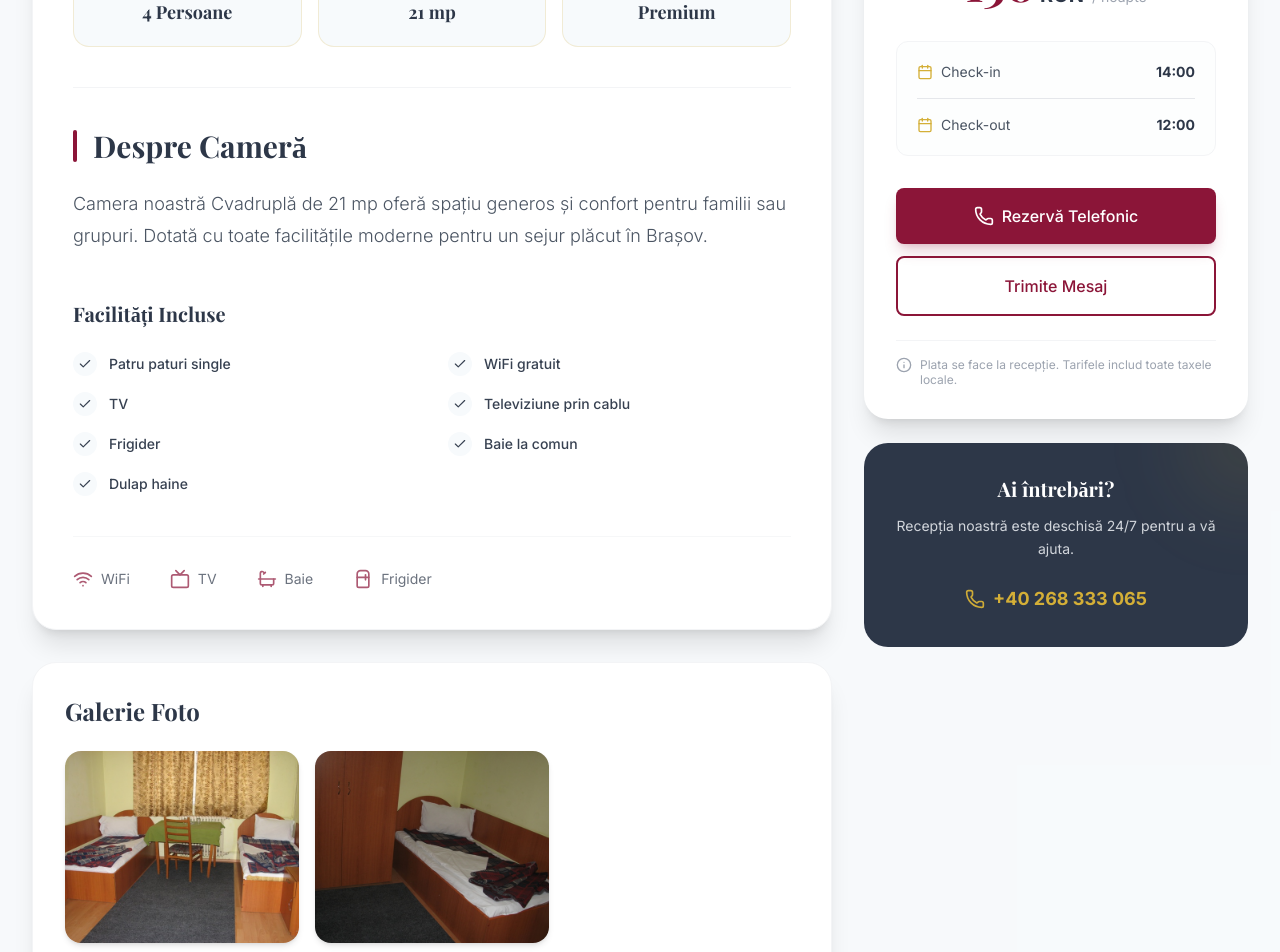
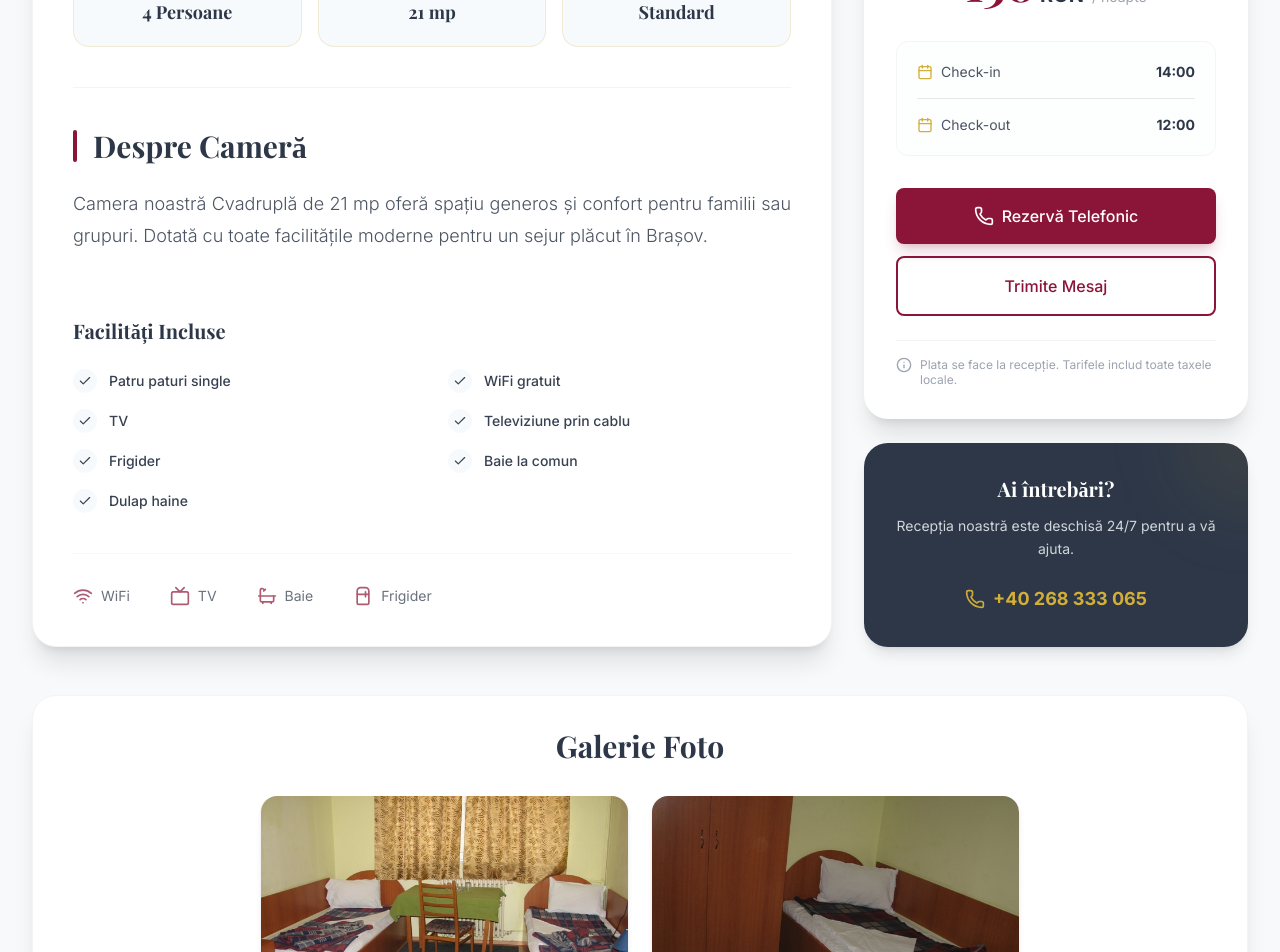
Before and after one commit to alexandrubucurdev/hote-traian-2025, a Next.js app: page /camere/camera-cvadrupla in a window 1280 px wide. Shown: the part 760-1712 px from the top of the page. Built offline with nearby package versions, Linux system fonts and the light colour scheme; a web font is replaced by a local one.

Commit message:
camere aranjare pagina

```diff
--- a/components/hotel/HeroSection.tsx
+++ b/components/hotel/HeroSection.tsx
@@ -12,7 +12,7 @@ export default function HeroSection() {
                     <div
                          className="w-full h-full bg-cover bg-top md:bg-center md:bg-fixed"
                          style={{
-                              backgroundImage: `linear-gradient(rgba(45, 55, 72, 0.4), rgba(139, 21, 56, 0.3)), url('../images/bv.webp')`,
+                              backgroundImage: `linear-gradient(rgba(45, 55, 72, 0.4), rgba(139, 21, 56, 0.3)), url('/images/bv.webp')`,
                          }}
                     />
                </div>
--- a/components/rooms/RoomDetailsClient.tsx
+++ b/components/rooms/RoomDetailsClient.tsx
@@ -19,7 +19,7 @@ import {
      Info,
 } from "lucide-react";
 import Button from "@/components/ui/Button";
-import LightboxCarousel from "@/components/ui/LightboxCarousel"; // Verifică calea dacă e in ui sau components
+import LightboxCarousel from "@/components/ui/LightboxCarousel";
 import { Room } from "@/lib/data/rooms";
 
 interface RoomDetailsClientProps {
@@ -30,10 +30,14 @@ export default function RoomDetailsClient({ room }: RoomDetailsClientProps) {
      const [isLightboxOpen, setIsLightboxOpen] = useState(false);
      const [currentImageIndex, setCurrentImageIndex] = useState(0);
 
+     // Pregătim toate imaginile pentru lightbox
      const lightboxImages = room.images.map((img) => ({
           src: img,
           alt: room.name,
      }));
+
+     // Selectăm doar primele 3 imagini pentru afișarea în pagină (fără hero)
+     const previewImages = room.images.slice(1, 4);
 
      const openLightbox = (index: number) => {
           setCurrentImageIndex(index);
@@ -42,13 +46,12 @@ export default function RoomDetailsClient({ room }: RoomDetailsClientProps) {
 
      return (
           <>
-               <div className="min-h-screen bg-traian-cream/50 font-sans text-traian-charcoal">
-                    {/* --- HERO SECTION --- */}
+               <div className="min-h-screen bg-traian-cream/50 font-sans text-traian-charcoal pb-20">
+                    {/* --- 1. HERO SECTION --- */}
                     <div
                          className="relative h-[70vh] min-h-[500px] w-full cursor-pointer group overflow-hidden"
                          onClick={() => openLightbox(0)}
                     >
-                         {/* Imaginea de fundal cu efect de zoom lent */}
                          <Image
                               src={room.images[0]}
                               alt={room.name}
@@ -56,8 +59,6 @@ export default function RoomDetailsClient({ room }: RoomDetailsClientProps) {
                               priority
                               className="object-cover transition-transform duration-[2000ms] group-hover:scale-105"
                          />
-
-                         {/* Gradient Overlay pentru lizibilitate */}
                          <div className="absolute inset-0 bg-gradient-to-t from-traian-charcoal/90 via-traian-charcoal/40 to-transparent" />
 
                          {/* Buton Back */}
@@ -81,29 +82,31 @@ export default function RoomDetailsClient({ room }: RoomDetailsClientProps) {
                                    {room.name}
                               </h1>
 
-                              {/* Buton Galerie Custom */}
                               <div className="pointer-events-auto mt-4 animate-fade-in opacity-0 [animation-delay:200ms] [animation-fill-mode:forwards]">
-                                   <button
-                                        onClick={() => openLightbox(0)}
-                                        className="flex items-center gap-2 bg-white/10 hover:bg-white/20 backdrop-blur-md text-white border border-white/30 px-6 py-3 rounded-full transition-all duration-300 hover:scale-105 group-hover:bg-traian-gold/90 group-hover:border-traian-gold group-hover:text-traian-charcoal"
+                                   <Button
+                                        onClick={(e) => {
+                                             e?.stopPropagation();
+                                             openLightbox(0);
+                                        }}
+                                        className="flex items-center gap-2 !bg-white/10 hover:!bg-white/20 backdrop-blur-md !text-white !border !border-white/30 !rounded-full transition-all duration-300 hover:scale-105 group-hover:!bg-traian-gold/90 group-hover:!border-traian-gold group-hover:!text-traian-charcoal shadow-none hover:shadow-xl"
                                    >
                                         <ImageIcon className="w-5 h-5" />
                                         <span className="font-medium">
                                              Vezi Galeria Foto
                                         </span>
-                                   </button>
+                                   </Button>
                               </div>
                          </div>
                     </div>
 
-                    {/* --- MAIN CONTENT --- */}
+                    {/* --- 2. MAIN CONTENT --- */}
                     <div className="max-w-7xl mx-auto px-4 sm:px-6 lg:px-8 py-12 relative z-20 -mt-20">
-                         <div className="grid grid-cols-1 lg:grid-cols-3 gap-8">
-                              {/* Coloana Stângă */}
-                              <div className="lg:col-span-2 space-y-8 animate-slide-up">
-                                   {/* Card Principal */}
-                                   <div className="bg-white rounded-3xl shadow-xl p-8 md:p-10 border border-gray-100">
-                                        {/* Statistici "Premium" Grid */}
+                         {/* Folosim items-stretch pentru a forța coloanele să aibă aceeași înălțime */}
+                         <div className="grid grid-cols-1 lg:grid-cols-3 gap-8 items-stretch">
+                              {/* === COLOANA STÂNGA: Detalii & Facilități === */}
+                              <div className="lg:col-span-2 flex flex-col animate-slide-up">
+                                   <div className="bg-white rounded-3xl shadow-xl p-8 md:p-10 border border-gray-100 h-full flex flex-col">
+                                        {/* Statistici Grid */}
                                         <div className="grid grid-cols-3 gap-4 mb-10 pb-10 border-b border-gray-100">
                                              <div className="flex flex-col items-center justify-center p-5 rounded-2xl bg-traian-cream border border-traian-gold/20 text-center hover:shadow-md transition-shadow">
                                                   <Users className="w-6 h-6 text-traian-burgundy mb-2" />
@@ -132,23 +135,23 @@ export default function RoomDetailsClient({ room }: RoomDetailsClientProps) {
                                                        Confort
                                                   </span>
                                                   <span className="font-serif text-lg text-traian-charcoal font-bold">
-                                                       Premium
+                                                       Standard
                                                   </span>
                                              </div>
                                         </div>
 
-                                        {/* Descriere */}
-                                        <div className="mb-12">
+                                        {/* Descriere (flex-grow asigură că ocupă spațiul disponibil) */}
+                                        <div className="mb-12 flex-grow">
                                              <h2 className="font-serif text-3xl font-bold text-traian-charcoal mb-6 flex items-center">
                                                   <span className="w-1 h-8 bg-traian-burgundy mr-4 rounded-full"></span>
                                                   Despre Cameră
                                              </h2>
-                                             <p className="text-gray-600 leading-8 text-lg font-light">
+                                             <p className="text-gray-600 leading-8 text-lg font-light text-justify">
                                                   {room.description}
                                              </p>
                                         </div>
 
-                                        {/* Facilități Grid */}
+                                        {/* Facilități */}
                                         <div className="mb-10">
                                              <h3 className="font-serif text-xl font-bold text-traian-charcoal mb-6">
                                                   Facilități Incluse
@@ -173,7 +176,7 @@ export default function RoomDetailsClient({ room }: RoomDetailsClientProps) {
                                         </div>
 
                                         {/* Icons Row */}
-                                        <div className="pt-8 border-t border-gray-100 flex flex-wrap gap-6 md:gap-10 justify-center md:justify-start opacity-70">
+                                        <div className="pt-8 border-t border-gray-100 flex flex-wrap gap-6 md:gap-10 justify-center md:justify-start opacity-70 mt-auto">
                                              <div
                                                   className="flex items-center gap-2"
                                                   title="WiFi Gratuit"
@@ -212,47 +215,13 @@ export default function RoomDetailsClient({ room }: RoomDetailsClientProps) {
                                              </div>
                                         </div>
                                    </div>
-
-                                   {/* Galerie Foto Secundară */}
-                                   {room.images.length > 1 && (
-                                        <div className="bg-white rounded-3xl shadow-xl p-8 border border-gray-100">
-                                             <h2 className="font-serif text-2xl font-bold text-traian-charcoal mb-6">
-                                                  Galerie Foto
-                                             </h2>
-                                             <div className="grid grid-cols-2 md:grid-cols-3 gap-4">
-                                                  {room.images
-                                                       .slice(1)
-                                                       .map((img, index) => (
-                                                            <div
-                                                                 key={index}
-                                                                 className="relative h-48 rounded-2xl overflow-hidden group cursor-pointer shadow-md hover:shadow-xl transition-all duration-300"
-                                                                 onClick={() =>
-                                                                      openLightbox(
-                                                                           index +
-                                                                                1
-                                                                      )
-                                                                 }
-                                                            >
-                                                                 <Image
-                                                                      src={img}
-                                                                      alt={`${room.name} ${index}`}
-                                                                      fill
-                                                                      className="object-cover transition-transform duration-700 group-hover:scale-110"
-                                                                 />
-                                                                 <div className="absolute inset-0 bg-black/0 group-hover:bg-traian-burgundy/20 transition-all duration-300 flex items-center justify-center">
-                                                                      <Maximize2 className="text-white opacity-0 group-hover:opacity-100 transform scale-75 group-hover:scale-100 transition-all duration-300 drop-shadow-lg" />
-                                                                 </div>
-                                                            </div>
-                                                       ))}
-                                             </div>
-                                        </div>
-                                   )}
                               </div>
 
-                              {/* Coloana Dreaptă (Sticky) */}
-                              <div className="lg:col-span-1">
-                                   <div className="sticky top-24 space-y-6 animate-slide-up [animation-delay:200ms]">
-                                        {/* Card Rezervare */}
+                              {/* === COLOANA DREAPTĂ: Preț & Suport === */}
+                              <div className="lg:col-span-1 flex flex-col animate-slide-up [animation-delay:200ms] h-full">
+                                   {/* Folosim justify-between pentru a împinge cardul de suport jos, aliniat cu stânga */}
+                                   <div className="flex flex-col justify-between h-full gap-6">
+                                        {/* Card Rezervare (Sus) */}
                                         <div className="bg-white rounded-3xl shadow-xl p-8 border-t-4 border-traian-burgundy relative overflow-hidden">
                                              <div className="text-center mb-8">
                                                   <span className="inline-block px-3 py-1 bg-traian-cream text-traian-gold text-[10px] font-bold uppercase tracking-wider rounded-full mb-3">
@@ -321,8 +290,8 @@ export default function RoomDetailsClient({ room }: RoomDetailsClientProps) {
                                              </div>
                                         </div>
 
-                                        {/* Card Suport */}
-                                        <div className="bg-traian-charcoal text-white rounded-3xl p-8 text-center relative overflow-hidden group">
+                                        {/* Card Suport (Jos) */}
+                                        <div className="bg-traian-charcoal text-white rounded-3xl p-8 text-center relative overflow-hidden group shadow-lg">
                                              <div className="absolute top-0 right-0 w-32 h-32 bg-traian-gold/10 rounded-full blur-2xl -mr-16 -mt-16 transition-all group-hover:bg-traian-gold/20"></div>
 
                                              <div className="relative z-10">
@@ -347,6 +316,39 @@ export default function RoomDetailsClient({ room }: RoomDetailsClientProps) {
                               </div>
                          </div>
                     </div>
+
+                    {/* --- 3. GALERIE FOTO (Sub secțiunea principală, aliniată pe centru) --- */}
+                    {previewImages.length > 0 && (
+                         <div className="max-w-7xl mx-auto px-4 sm:px-6 lg:px-8 pb-12 animate-slide-up [animation-delay:300ms]">
+                              <div className="bg-white rounded-3xl shadow-xl p-8 border border-gray-100">
+                                   <h2 className="font-serif text-3xl font-bold text-traian-charcoal mb-8 text-center">
+                                        Galerie Foto
+                                   </h2>
+                                   {/* Flex container cu justify-center pentru a centra pozele */}
+                                   <div className="flex flex-wrap justify-center gap-6">
+                                        {previewImages.map((img, index) => (
+                                             <div
+                                                  key={index}
+                                                  className="relative w-full sm:w-[calc(50%-12px)] lg:w-[calc(33.333%-16px)] h-64 rounded-2xl overflow-hidden group cursor-pointer shadow-md hover:shadow-xl transition-all duration-300"
+                                                  onClick={() =>
+                                                       openLightbox(index + 1)
+                                                  } // index + 1 pentru că sărim peste Hero image
+                                             >
+                                                  <Image
+                                                       src={img}
+                                                       alt={`${room.name} ${index}`}
+                                                       fill
+                                                       className="object-cover transition-transform duration-700 group-hover:scale-110"
+                                                  />
+                                                  <div className="absolute inset-0 bg-black/0 group-hover:bg-traian-burgundy/20 transition-all duration-300 flex items-center justify-center">
+                                                       <Maximize2 className="text-white opacity-0 group-hover:opacity-100 transform scale-75 group-hover:scale-100 transition-all duration-300 drop-shadow-lg" />
+                                                  </div>
+                                             </div>
+                                        ))}
+                                   </div>
+                              </div>
+                         </div>
+                    )}
                </div>
 
                <LightboxCarousel
--- a/components/ui/Button.tsx
+++ b/components/ui/Button.tsx
@@ -6,7 +6,8 @@ interface ButtonProps {
      variant?: "primary" | "secondary" | "outline";
      size?: "sm" | "md" | "lg";
      href?: string;
-     onClick?: () => void;
+     // 👇 AICI ESTE MODIFICAREA: permitem funcției să primească un eveniment
+     onClick?: (e?: React.MouseEvent<HTMLElement>) => void;
      disabled?: boolean;
      className?: string;
      type?: "button" | "submit" | "reset";
@@ -46,7 +47,7 @@ export default function Button({
 
      if (href && !disabled) {
           return (
-               <Link href={href} className={classes}>
+               <Link href={href} className={classes} onClick={onClick as any}>
                     {children}
                </Link>
           );
```
